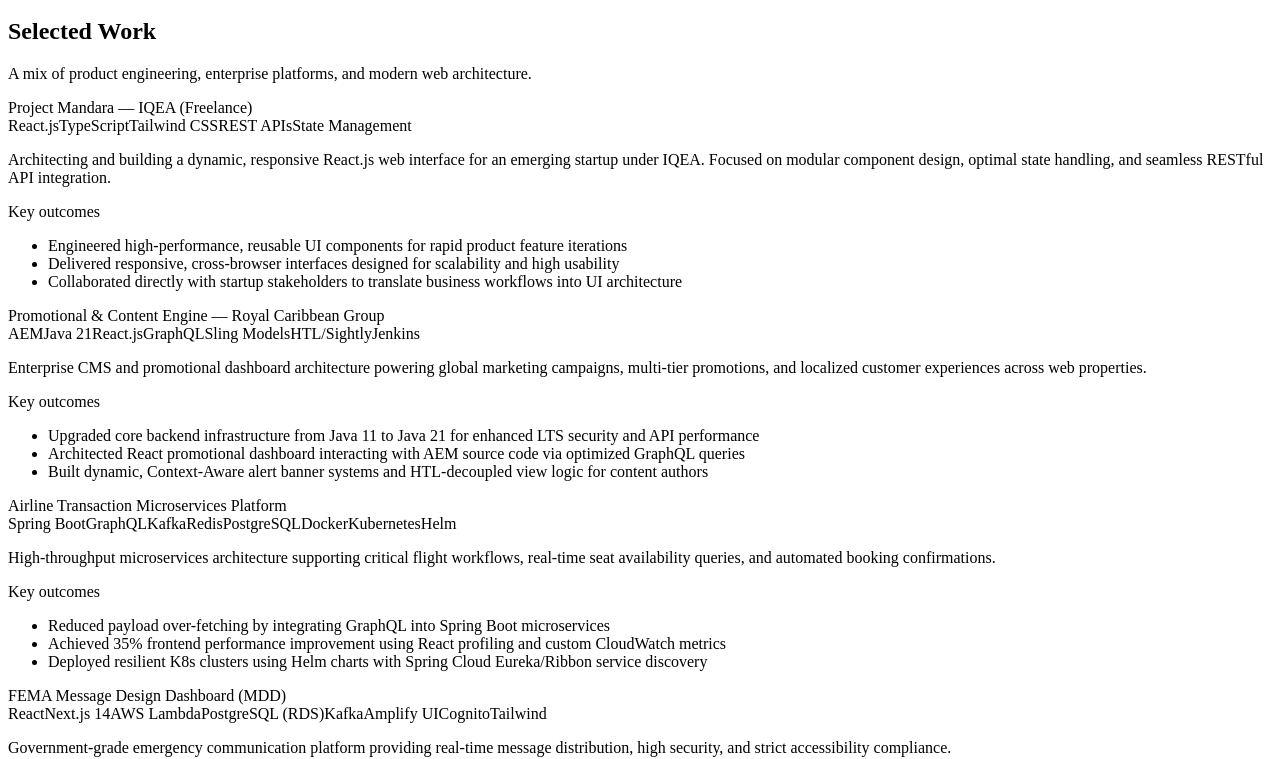
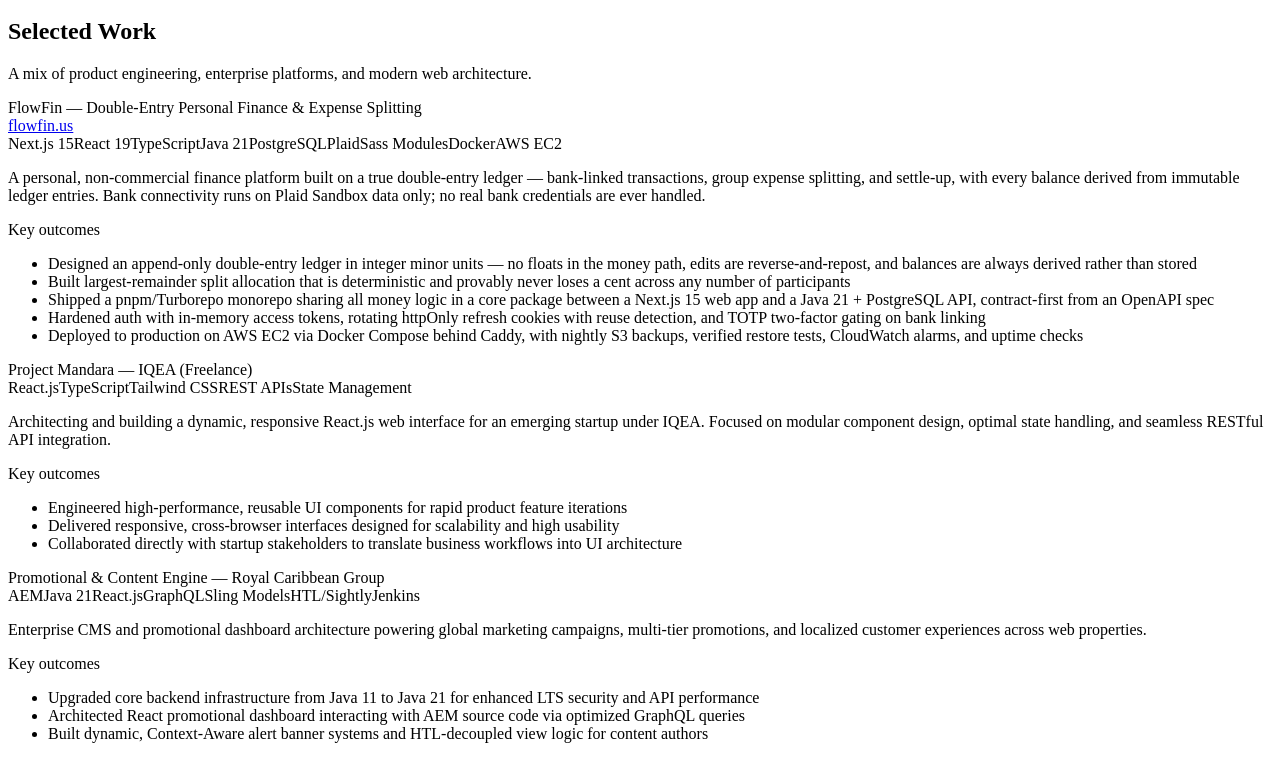
Before and after one commit to KishoreMuchintala/Portfolio, a React (Create React App) app: page / in a window 1280 px wide. Shown: the part 1365-2124 px from the top of the page. Built offline with nearby package versions, Linux system fonts and the light colour scheme; no server answers; the HTML template or start-up script is replaced by a standard one.

Commit message:
Adding flowfin to Portfolio

```diff
--- a/src/App.jsx
+++ b/src/App.jsx
@@ -9,6 +9,7 @@
 import EducationCerts from './components/EducationCerts';
 import Contact from './components/Contact';
 import SiteFooter from './components/SiteFooter';
+import FlowFinBanner from './components/FlowFinBanner';
 
 export default function App() {
   return (
@@ -23,6 +24,7 @@
       <EducationCerts />
       <Contact />
       <SiteFooter />
+      <FlowFinBanner />
     </div>
   );
 }
--- /dev/null
+++ b/src/components/FlowFinBanner.jsx
@@ -0,0 +1,56 @@
+import React, { useEffect, useState } from 'react';
+import { Modal, Button } from 'react-bootstrap';
+import { ArrowUpRight } from 'lucide-react';
+
+export default function FlowFinBanner() {
+  const [show, setShow] = useState(false);
+
+  useEffect(() => {
+    const timer = setTimeout(() => setShow(true), 900);
+    return () => clearTimeout(timer);
+  }, []);
+
+  const dismiss = () => setShow(false);
+
+  return (
+    <Modal show={show} onHide={dismiss} centered aria-labelledby="ff-popup-title" className="ff-popup">
+      <Modal.Header closeButton>
+        <div>
+          <div className="ff-popup-eyebrow">Latest build</div>
+          <Modal.Title id="ff-popup-title" className="h5 mb-0">
+            FlowFin — split expenses on a real ledger
+          </Modal.Title>
+        </div>
+      </Modal.Header>
+      <Modal.Body>
+        <p className="text-muted mb-3">
+          A finance app I built end to end: bank-linked transactions, group expense splitting and
+          settle-up, all on a double-entry ledger where no split ever loses a cent.
+        </p>
+        <p className="text-muted mb-0">
+          It runs entirely on Plaid Sandbox demo data, so you can sign up and explore it freely —
+          no real bank account needed.
+        </p>
+      </Modal.Body>
+      <Modal.Footer className="justify-content-between">
+        <a className="ff-popup-secondary" href="#projects" onClick={dismiss}>
+          How it's built
+        </a>
+        <div className="d-flex gap-2">
+          <Button variant="light" onClick={dismiss}>Maybe later</Button>
+          <Button
+            as="a"
+            variant="primary"
+            href="https://flowfin.us"
+            target="_blank"
+            rel="noreferrer"
+            onClick={dismiss}
+            className="d-inline-flex align-items-center gap-1"
+          >
+            Try FlowFin <ArrowUpRight size={15} aria-hidden="true" />
+          </Button>
+        </div>
+      </Modal.Footer>
+    </Modal>
+  );
+}
--- a/src/components/Projects.jsx
+++ b/src/components/Projects.jsx
@@ -18,6 +18,11 @@
               <Card className="h-100 shadow-soft">
                 <Card.Header>
                   <div className="fw-semibold">{p.title}</div>
+                  {p.link && (
+                    <a className="small" href={p.link} target="_blank" rel="noreferrer">
+                      {p.linkLabel || p.link}
+                    </a>
+                  )}
                   <div className="d-flex flex-wrap gap-2 mt-2">
                     {p.stack.map((s) => (<span key={s} className="chip">{s}</span>))}
                   </div>
--- a/src/data/siteData.js
+++ b/src/data/siteData.js
@@ -285,6 +285,21 @@
 
 export const projects = [
   {
+    title: "FlowFin \u2014 Double-Entry Personal Finance & Expense Splitting",
+    link: "https://flowfin.us",
+    linkLabel: "flowfin.us",
+    stack: ["Next.js 15", "React 19", "TypeScript", "Java 21", "PostgreSQL", "Plaid", "Sass Modules", "Docker", "AWS EC2"],
+    description:
+      "A personal, non-commercial finance platform built on a true double-entry ledger \u2014 bank-linked transactions, group expense splitting, and settle-up, with every balance derived from immutable ledger entries. Bank connectivity runs on Plaid Sandbox data only; no real bank credentials are ever handled.",
+    impact: [
+      "Designed an append-only double-entry ledger in integer minor units \u2014 no floats in the money path, edits are reverse-and-repost, and balances are always derived rather than stored",
+      "Built largest-remainder split allocation that is deterministic and provably never loses a cent across any number of participants",
+      "Shipped a pnpm/Turborepo monorepo sharing all money logic in a core package between a Next.js 15 web app and a Java 21 + PostgreSQL API, contract-first from an OpenAPI spec",
+      "Hardened auth with in-memory access tokens, rotating httpOnly refresh cookies with reuse detection, and TOTP two-factor gating on bank linking",
+      "Deployed to production on AWS EC2 via Docker Compose behind Caddy, with nightly S3 backups, verified restore tests, CloudWatch alarms, and uptime checks",
+    ],
+  },
+  {
     title: "Project Mandara — IQEA (Freelance)",
     stack: ["React.js", "TypeScript", "Tailwind CSS", "REST APIs", "State Management"],
     description:
--- a/src/styles/global.css
+++ b/src/styles/global.css
@@ -166,3 +166,48 @@
   color: #fff;
   box-shadow: 0 8px 18px rgba(37, 99, 235, 0.18);
 }
+
+/* FlowFin intro popup */
+.ff-popup .modal-content {
+  border: 1px solid var(--border);
+  border-radius: 18px;
+  background: var(--surface);
+  backdrop-filter: blur(10px);
+  overflow: hidden;
+}
+
+.ff-popup .modal-header {
+  align-items: flex-start;
+  padding: 1.25rem 1.35rem 0.85rem;
+  border-bottom: 1px solid var(--border);
+}
+
+.ff-popup .modal-body { padding: 1.1rem 1.35rem; font-size: 0.95rem; line-height: 1.6; }
+
+.ff-popup .modal-footer {
+  padding: 0.9rem 1.35rem 1.15rem;
+  border-top: 1px solid var(--border);
+  gap: 0.5rem;
+}
+
+.ff-popup-eyebrow {
+  margin-bottom: 0.3rem;
+  font-size: 0.7rem;
+  font-weight: 700;
+  letter-spacing: 0.08em;
+  text-transform: uppercase;
+  background: linear-gradient(135deg, var(--brand), var(--brand-2));
+  -webkit-background-clip: text;
+  background-clip: text;
+  color: transparent;
+}
+
+.ff-popup-secondary { color: var(--muted); font-size: 0.875rem; text-decoration: none; }
+.ff-popup-secondary:hover { color: var(--brand); }
+
+@media (max-width: 575.98px) {
+  .ff-popup .modal-footer { flex-direction: column-reverse; align-items: stretch; }
+  .ff-popup .modal-footer .d-flex { justify-content: stretch; }
+  .ff-popup .modal-footer .btn { flex: 1 1 auto; justify-content: center; }
+  .ff-popup-secondary { text-align: center; }
+}
```
